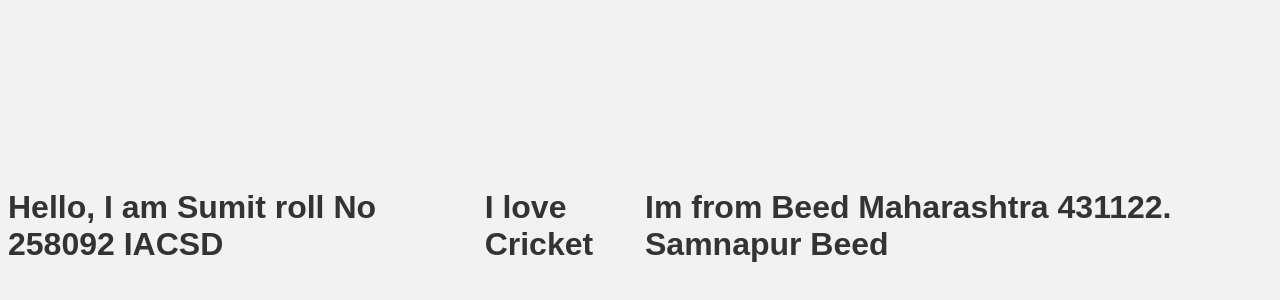
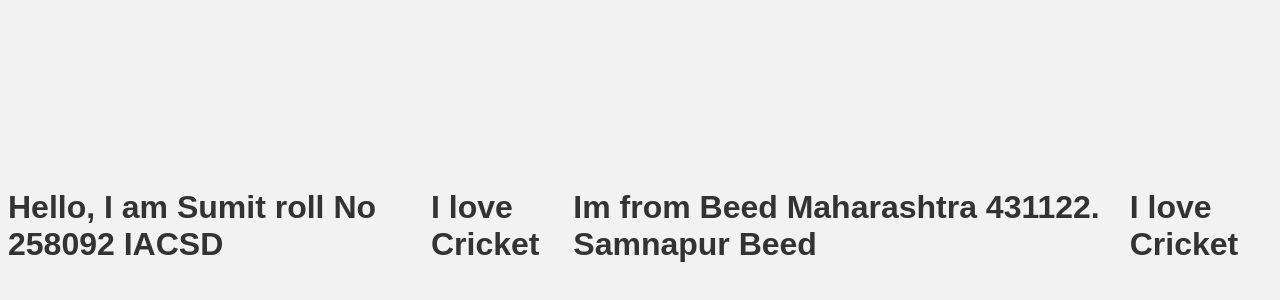
Before and after one commit to sumit70707/jenkins-demo, a plain HTML site: page index.html in a window 1280 px wide. Shown: the part 182-482 px from the top of the page. Drawn offline with Linux system fonts and the light colour scheme.

Commit message:
index modified6

```diff
--- a/index.html
+++ b/index.html
@@ -21,6 +21,10 @@
     <h1>Hello, I am Sumit roll No 258092 IACSD</h1>
 	</br>
 	<h1>I love Cricket</h1>
+	</br>
 	<h1>Im from Beed Maharashtra 431122. Samnapur Beed</h1>
+	</br>
+	<h1>I love Cricket</h1>
+	</br>
 </body>
 </html>
```
